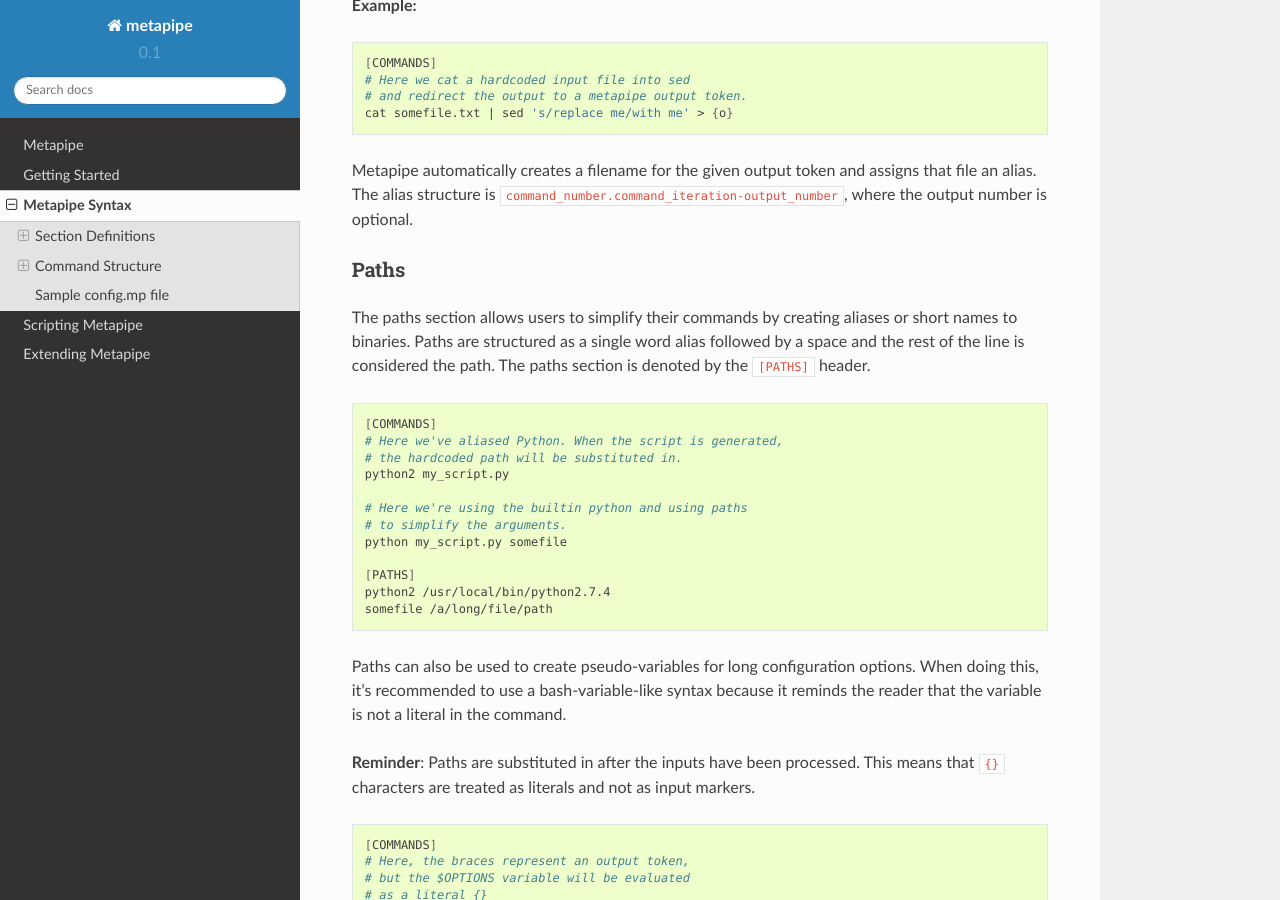
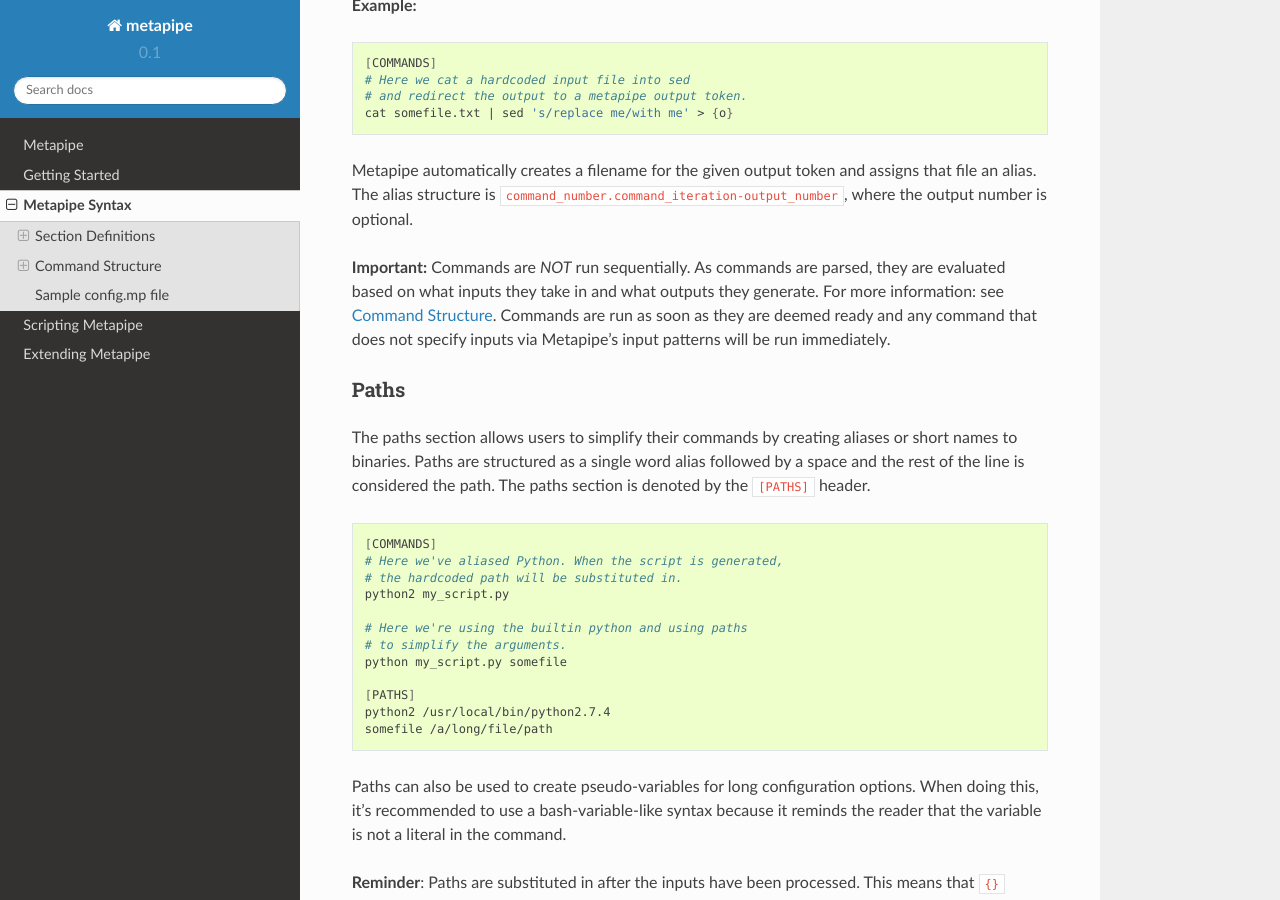
Before and after one commit to TorkamaniLab/metapipe, a Sphinx documentation site: the page built from docs/syntax.md, in a window 1280 px wide and 900 px high, scrolled down 585 px. Built offline with Sphinx 7.4.7 and the Read the Docs theme 2.0.0, drawn with Linux system fonts in a browser that asks for light colours.

Commit message:
Adds information to docs

````diff
--- a/docs/syntax.md
+++ b/docs/syntax.md
@@ -24,6 +24,8 @@ cat somefile.txt | sed 's/replace me/with me' > {o}
 ```
 
 Metapipe automatically creates a filename for the given output token and assigns that file an alias. The alias structure is `command_number.command_iteration-output_number`, where the output number is optional.
+
+**Important:** Commands are *NOT* run sequentially. As commands are parsed, they are evaluated based on what inputs they take in and what outputs they generate. For more information: see [Command Structure](#command-structure). Commands are run as soon as they are deemed ready and any command that does not specify inputs via Metapipe's input patterns will be run immediately.
 
 
 ### Paths
````
